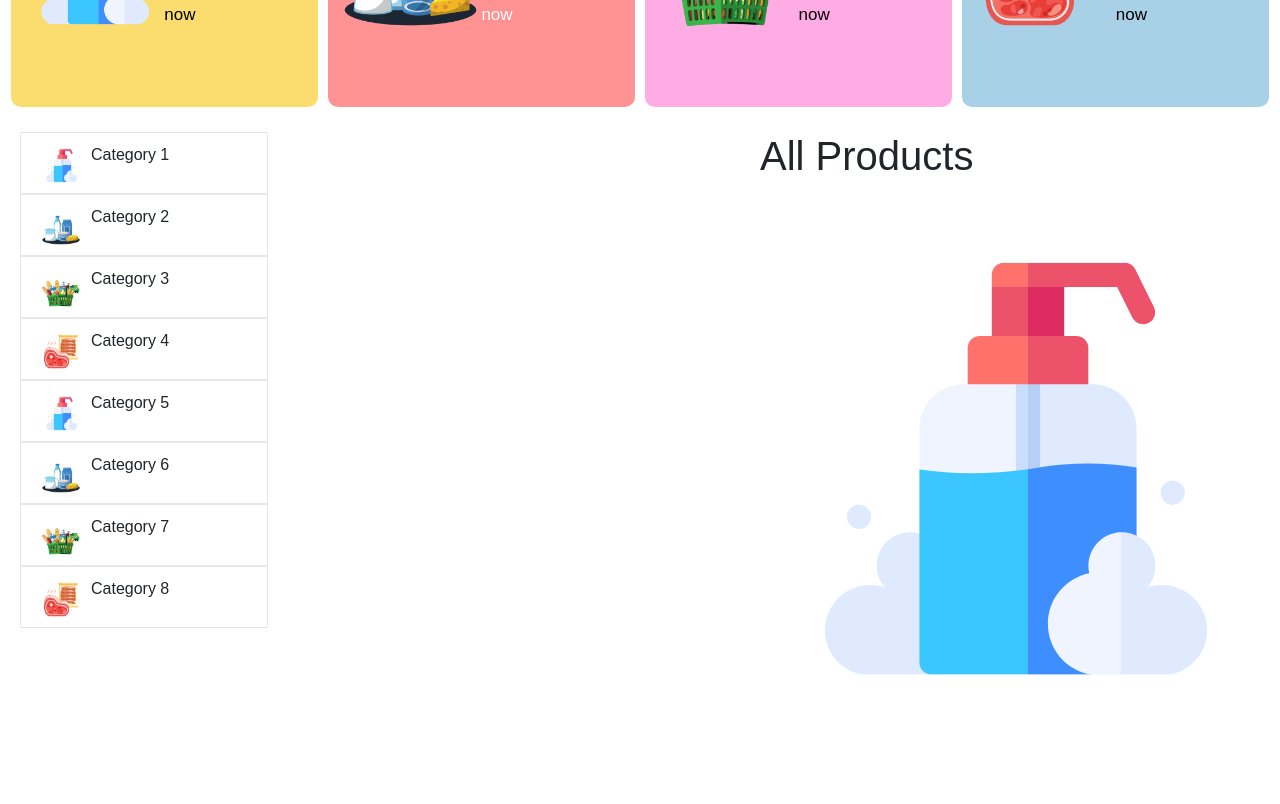
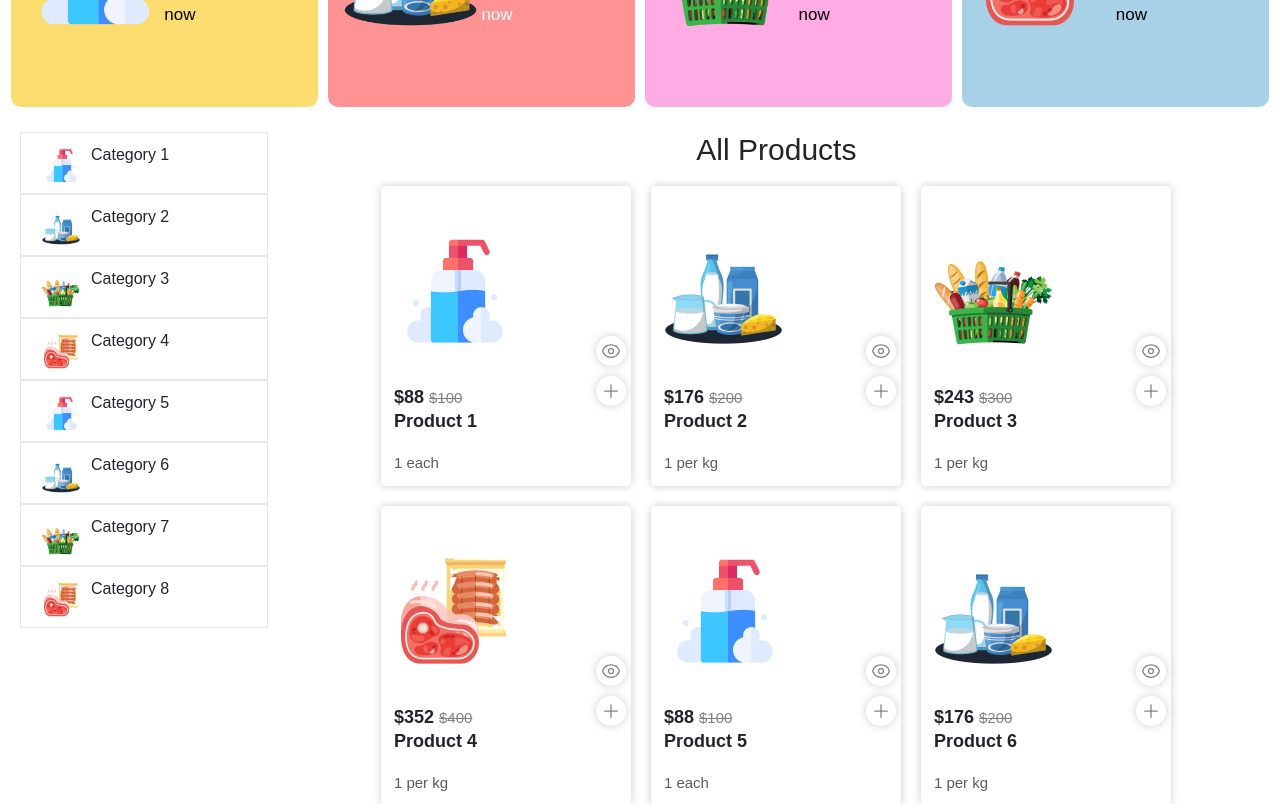
Before and after one commit to tholmes101/FitGrocery, a React (Create React App) app: page / in a window 1280 px wide. Shown: the part 780-1584 px from the top of the page. Built offline with nearby package versions, Linux system fonts and the light colour scheme.

Commit message:
Added all product cards + categories.

```diff
--- /dev/null
+++ b/src/COMPONENTS/Product/AllProduct.css
@@ -0,0 +1,16 @@
+.allproducts {
+    display: flex;
+    flex-direction: column;
+    width: 78%;
+}
+
+.allproducts h1{
+    font-size: 30px;
+    text-align: center;
+}
+
+.allproducts .products {
+    display: flex;
+    flex-wrap: wrap;
+    justify-content: center;
+}
--- a/src/COMPONENTS/Product/AllProduct.js
+++ b/src/COMPONENTS/Product/AllProduct.js
@@ -4,7 +4,7 @@ import img1 from '../../ASSETS/Images/1.png'
 import img2 from '../../ASSETS/Images/2.png'
 import img3 from '../../ASSETS/Images/3.png'
 import img4 from '../../ASSETS/Images/4.png'
-//import './AllProduct.css'
+import './AllProduct.css'
 
 const AllProduct = () => {
     const products = [
--- a/src/COMPONENTS/Product/ProductCard.css
+++ b/src/COMPONENTS/Product/ProductCard.css
@@ -0,0 +1,107 @@
+.product {
+    display: flex;
+    width: 250px;
+    height: 300px;
+    flex-direction: column;
+    justify-content: space-between;
+    align-items: center;
+    margin: 10px;
+    position: relative;
+    border-radius: 5px;
+    background-color: white;
+    box-shadow: 0 0 10px rgba(0,0,0,0.2);
+
+}
+
+.product .s1 {
+    height: 65%;
+    width: 100%;
+    overflow: hidden;
+}
+
+.product .s1 img {
+    width: 50%;
+    height: 100%;
+    object-fit: contain;
+    transition: all 0.5s ease;
+    margin-left: 10px;
+}
+
+.product .s1 img:hover {
+    scale: 1.1;
+}
+
+.product .s2 {
+    height: 20%;
+    display: flex;
+    flex-direction: column;
+    width: 100%;
+    align-items: center;
+    justify-content: center;
+}
+
+.product h3{
+    font-size: 18px;
+    font-weight: 700;
+    margin: 0px;
+    width: 90%;
+}
+
+.product h3 span {
+    text-decoration: line-through;
+    font-size: 15px;
+    color: gray;
+    margin-left: 5px;
+}
+
+.product .s2 p {
+    font-size: 18px;
+    font-weight: 700;
+    margin: 0px;
+    width: 90%;
+}
+
+.product .s3{
+    height: 15%;
+    display: flex;
+    justify-content: center;
+    align-items: center;
+    width: 100%;
+    padding: 5px 0px;
+}
+
+.product .s3 p{
+    font-size: 15px;
+    font-weight: 500;
+    margin: 5px 0px;
+    border-radius: 5px;
+    color: #5b5b5b;
+    width: 90%;
+}
+
+.product .addbtn {
+    position: absolute;
+    top: 50%;
+    right: 5px;
+    display: flex;
+    flex-direction: column;
+    gap: 10px;
+}
+
+.product .addbtn svg {
+    width: 30px;
+    height: 30px;
+    background-color: white;
+    box-shadow: 0px 0px 10px 0px rgba(0,0,0,0.2);
+    border-radius: 50%;
+    padding: 5px;
+    color: var(--col2);
+    transition: all 0.5s ease;
+}
+
+.product .addbtn svg:hover{
+    background-color: var(--col1);
+    color: white;
+    transform: scale(1.2);
+    cursor: pointer;
+}
--- a/src/COMPONENTS/Product/ProductCard.js
+++ b/src/COMPONENTS/Product/ProductCard.js
@@ -1,15 +1,38 @@
 import React from 'react'
+import './ProductCard.css'
 
 const ProductCard = ({data}) => {
   return (
     <div className='product'>
-        <div clasName='s1'>
+        <div className='s1'>
             <img src={data.productimage} alt={'no img'} />
         </div>
-        <div clasName='s2'>
+        <div className='s2'>
+            <h3>
+                ${
+                    data.productprice - (data.productprice * data.discountpercent/ 100)
+                }
+                <span>${data.productprice}</span>
+            </h3>
+            <p>
+                {data.productname}
+            </p>
 
         </div>
-        <div clasName='s3'></div>
+        <div className='s3'>
+            <p>{data.counttype}</p>
+        </div>
+        <div className='addbtn'>
+              <svg xmlns="http://www.w3.org/2000/svg" fill="none" viewBox="0 0 24 24" strokeWidth={1.5} stroke="currentColor" className="w-6 h-6">
+                  <path strokeLinecap="round" strokeLinejoin="round" d="M2.036 12.322a1.012 1.012 0 0 1 0-.639C3.423 7.51 7.36 4.5 12 4.5c4.638 0 8.573 3.007 9.963 7.178.07.207.07.431 0 .639C20.577 16.49 16.64 19.5 12 19.5c-4.638 0-8.573-3.007-9.963-7.178Z" />
+                  <path strokeLinecap="round" strokeLinejoin="round" d="M15 12a3 3 0 1 1-6 0 3 3 0 0 1 6 0Z" />
+              </svg>
+
+              <svg xmlns="http://www.w3.org/2000/svg" fill="none" viewBox="0 0 24 24" strokeWidth={1.5} stroke="currentColor" className="w-6 h-6">
+                  <path strokeLinecap="round" strokeLinejoin="round" d="M12 4.5v15m7.5-7.5h-15" />
+              </svg>
+
+        </div>
     </div>
   )
 }
```
Also changed, not shown: src/COMPONENTS/Product/AllProduct..css (deleted).
